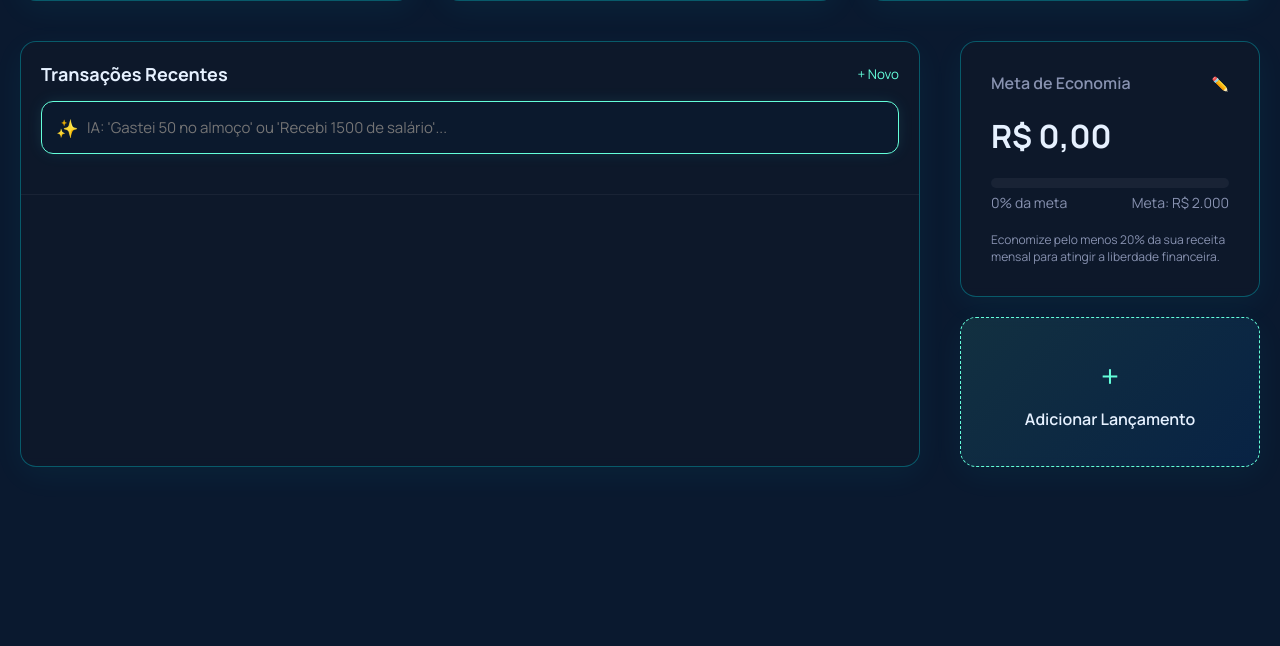
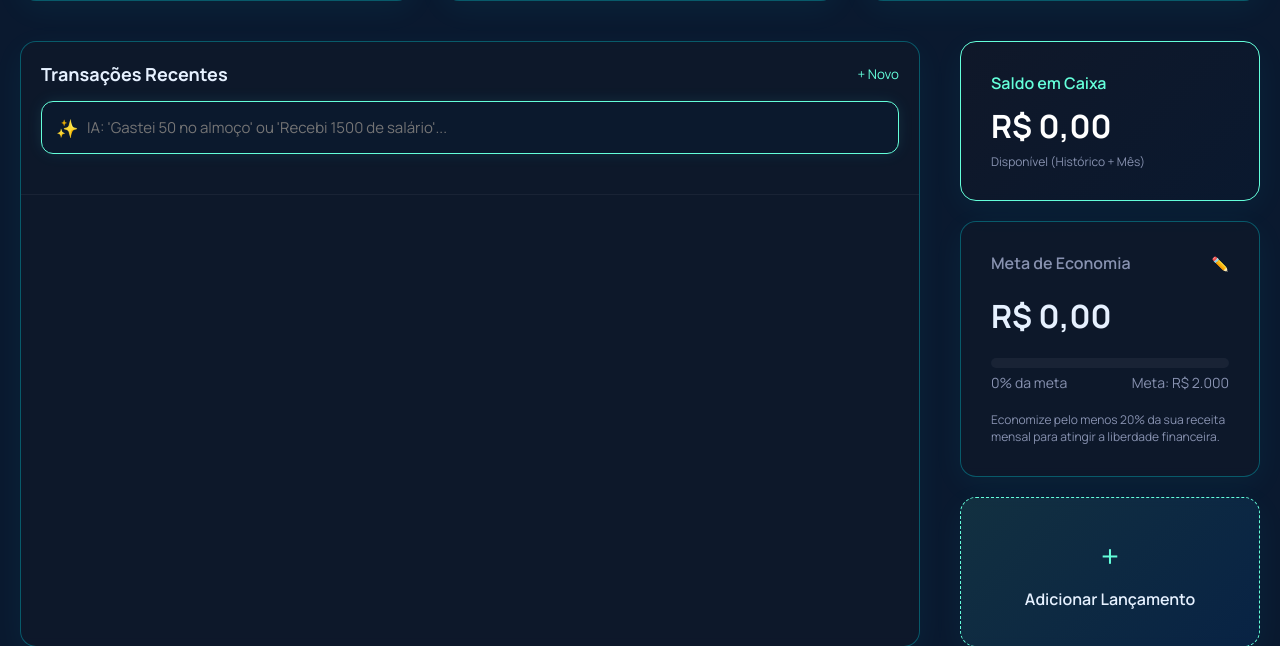
Before and after one commit to Euricojr/FinSense, a Flask app: page /financas in a window 1280 px wide. Shown: the part 717-1363 px from the top of the page. Before the commit the page ends 1184 px from the top, so only its background shows below. Run offline with Flask 3, Linux system fonts and the light colour scheme; a user stored in the database is signed in; data comes from the database, SQL or seed files in the repository; both versions use the stored data as it was after the commit; some libraries are stand-ins or nearby versions.

Commit message:
inclusão de saldo anterior

```diff
--- a/templates/financas.html
+++ b/templates/financas.html
@@ -584,6 +584,13 @@
             <!-- Right Column -->
             <div style="display: flex; flex-direction: column; gap: 20px;">
 
+                <!-- Cash on Hand (Total Balance) -->
+                <div class="card" style="border: 1px solid var(--accent-primary); background: linear-gradient(135deg, rgba(16, 24, 41, 0.9), rgba(10, 25, 47, 0.9));">
+                    <div class="card-title" style="color: var(--accent-primary);">Saldo em Caixa</div>
+                    <div id="cash-on-hand-val" style="font-size: 32px; font-weight: 700; color: white; margin-top: 10px;">R$ 0,00</div>
+                    <p style="font-size: 12px; color: var(--text-muted); margin-top: 5px;">Disponível (Histórico + Mês)</p>
+                </div>
+
                 <!-- Saving Goal -->
                 <div class="card goal-card">
                     <div style="display: flex; justify-content: space-between; align-items: center;">
@@ -778,6 +785,11 @@
                      const adviceEl = document.getElementById('mentor-advice');
                      adviceEl.innerText = summaryData.advice;
                 }
+
+                // 6. Update Cash on Hand (Initial + Current Month Balance)
+                const currentMonthBalance = summaryData.balance || 0;
+                const totalCash = (summaryData.initial_balance || 0) + currentMonthBalance;
+                document.getElementById('cash-on-hand-val').innerText = `R$ ${totalCash.toLocaleString('pt-BR', {minimumFractionDigits: 2, maximumFractionDigits: 2})}`;
 
             } catch(e) { console.error("Error loading data:", e); }
         }
```
Also changed, not shown: database.db.
